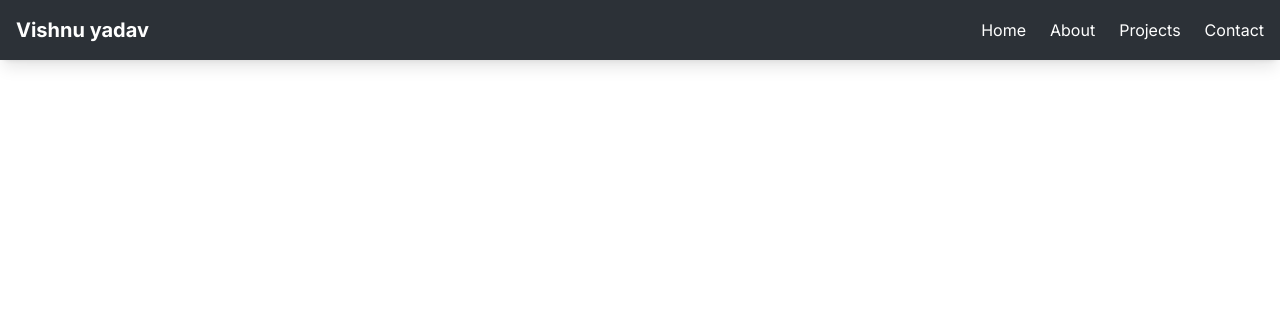
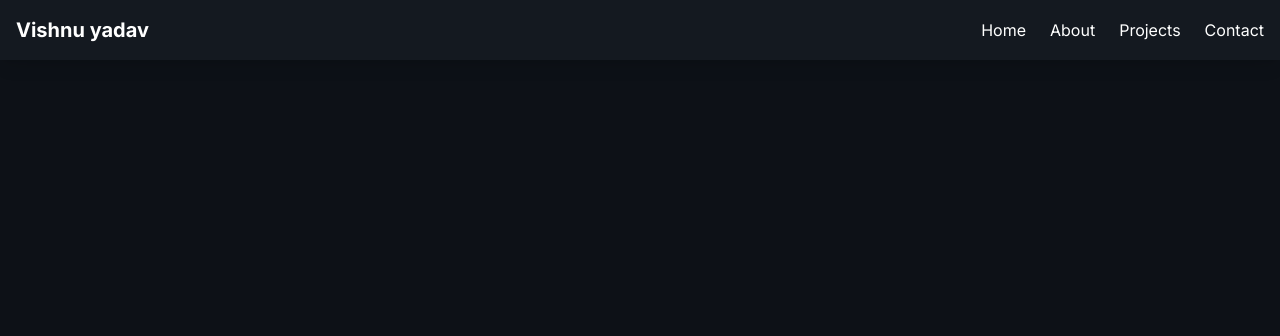
Before and after one commit to Vishnu07-max/portfolio01, a plain HTML site: page index.html in a window 1280 px wide. Shown: the top 336 px of the page. Drawn offline with nearby package versions, Linux system fonts and the light colour scheme; grey boxes are pictures that could not be loaded.

Commit message:
Update index.html

```diff
--- a/index.html
+++ b/index.html
@@ -13,7 +13,7 @@
     <style>
         body {
             font-family: 'Inter', sans-serif;
-            background-color: ;
+            background-color:#0d1117;
             color: #c9d1d9;
             scroll-behavior: smooth;
         }
```
